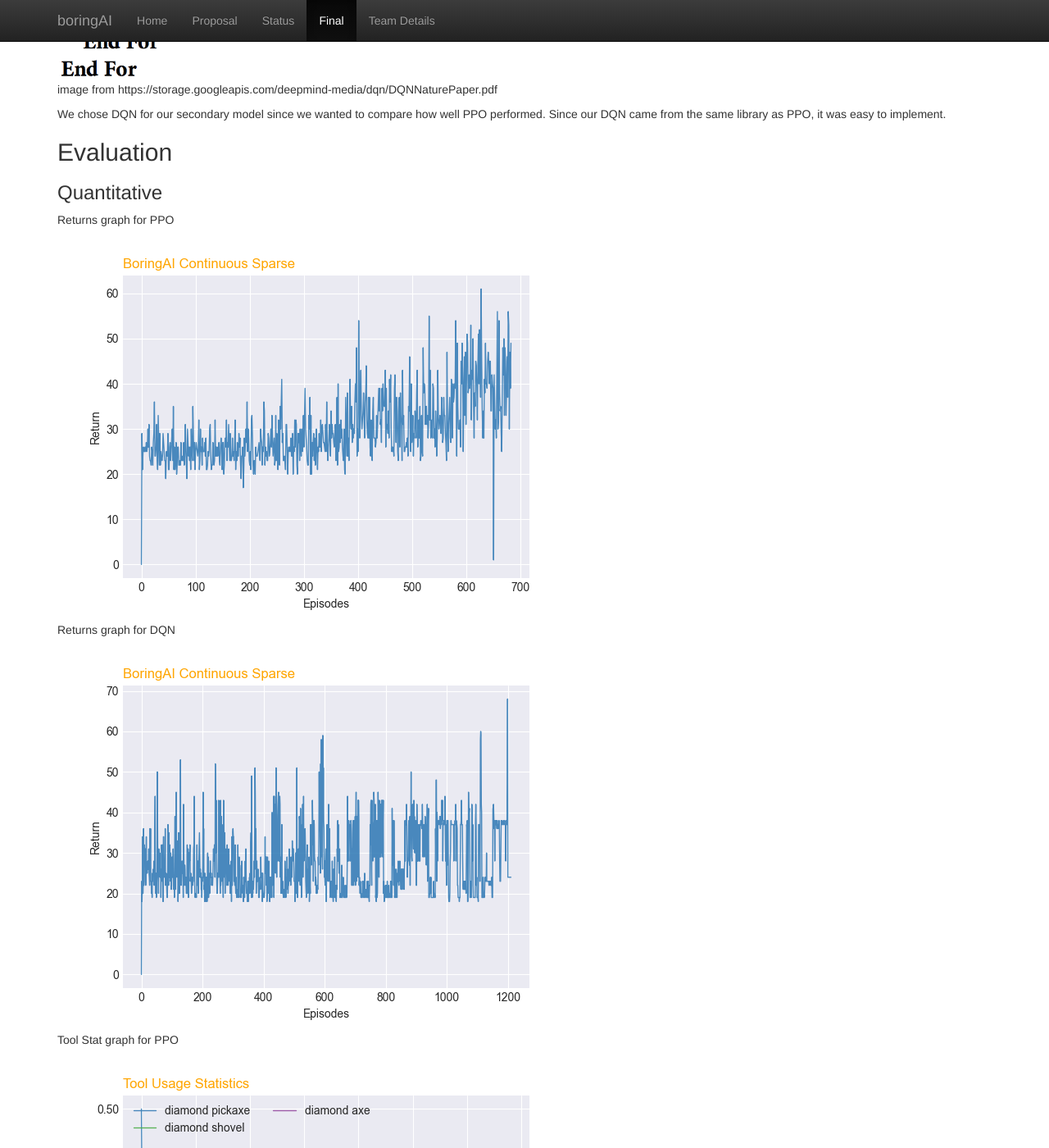
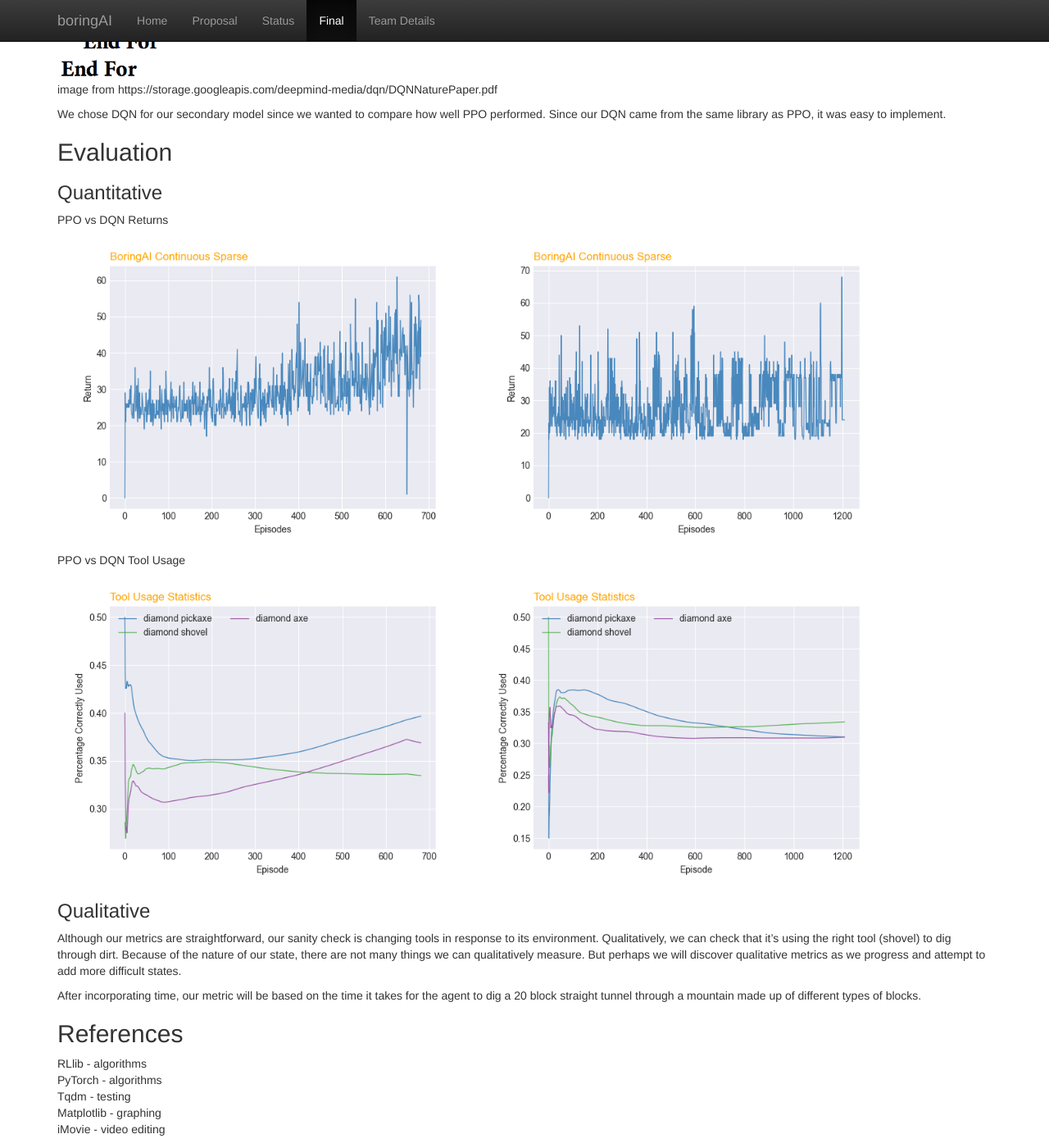
Before and after one commit to Modjular/boringAI, a Jekyll site: the page built from docs/final.md, in a window 1280 px wide and 1400 px high, scrolled down 2512 px. Shown: the whole window at 82% size. Built offline with Jekyll 4.4.1, drawn with Linux system fonts in a browser that asks for light colours; some of the changed text lies outside the part shown.

Commit message:
Update final.md
formatted image layout

```diff
--- a/docs/final.md
+++ b/docs/final.md
@@ -54,14 +54,11 @@ We chose DQN for our secondary model since we wanted to compare how well PPO per
 
 ### Quantitative
 
-Returns graph for PPO \
-<img src="assets/returns_PP0_21.png" >
-Returns graph for DQN \
-<img src="assets/returns_rllib_dqn.png" >
-Tool Stat graph for PPO \
-<img src="assets/toolstats_PPO_21.png" >
-Tool Stat graph for DQN \
-<img src="assets/toolstats_rllib_dqn.png" >
+PPO vs DQN Returns \
+<img src="assets/returns_PP0_21.png" width="45%"> <img src="assets/returns_rllib_dqn.png" width="45%">
+
+PPO vs DQN Tool Usage \
+<img src="assets/toolstats_PPO_21.png" width="45%"> <img src="assets/toolstats_rllib_dqn.png" width="45%">
 
 ### Qualitative
 Although our metrics are straightforward, our sanity check is changing tools in response to its environment. Qualitatively, we can check that it’s using the right tool (shovel) to dig through dirt. Because of the nature of our state, there are not many things we can qualitatively measure. But perhaps we will discover qualitative metrics as we progress and attempt to add more difficult states.
```
